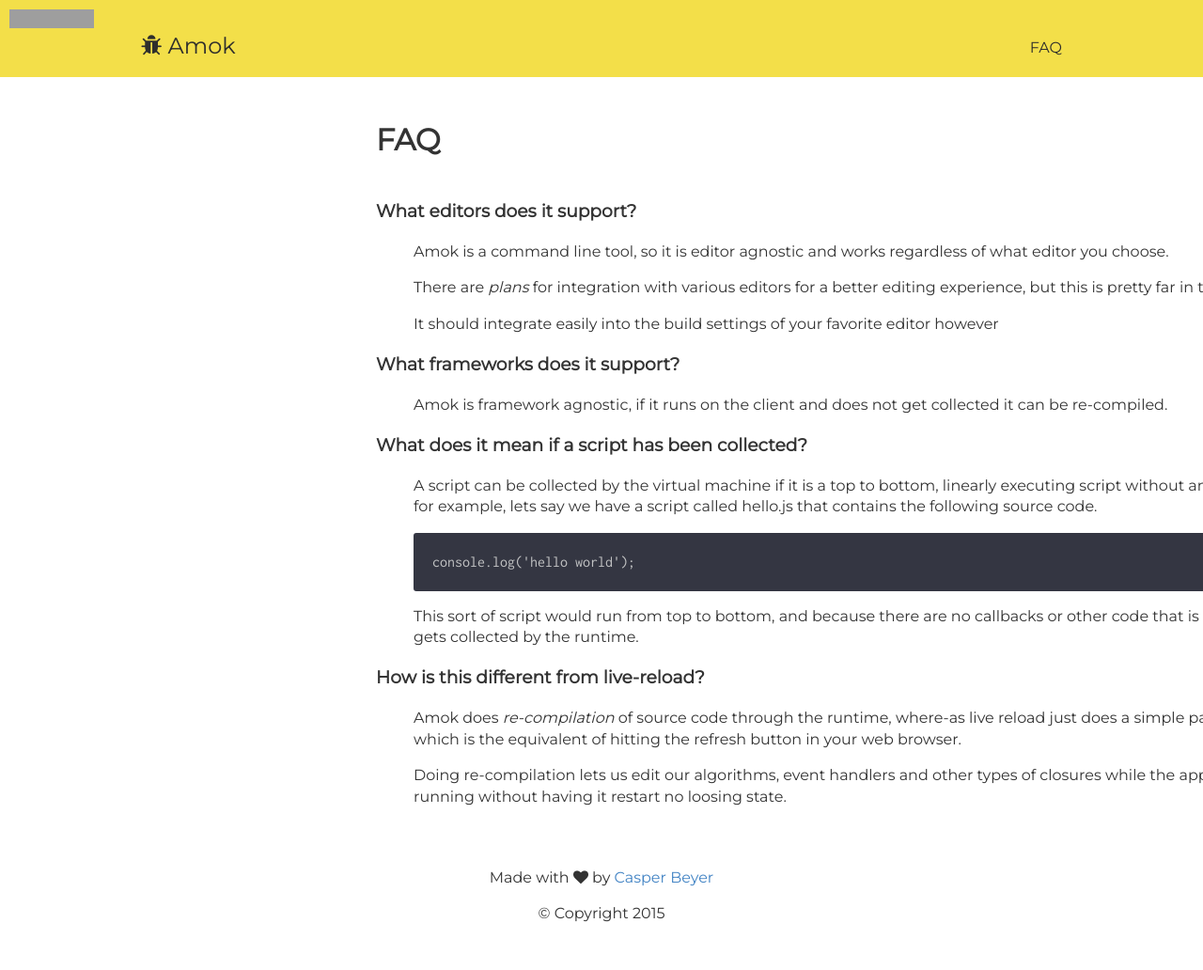
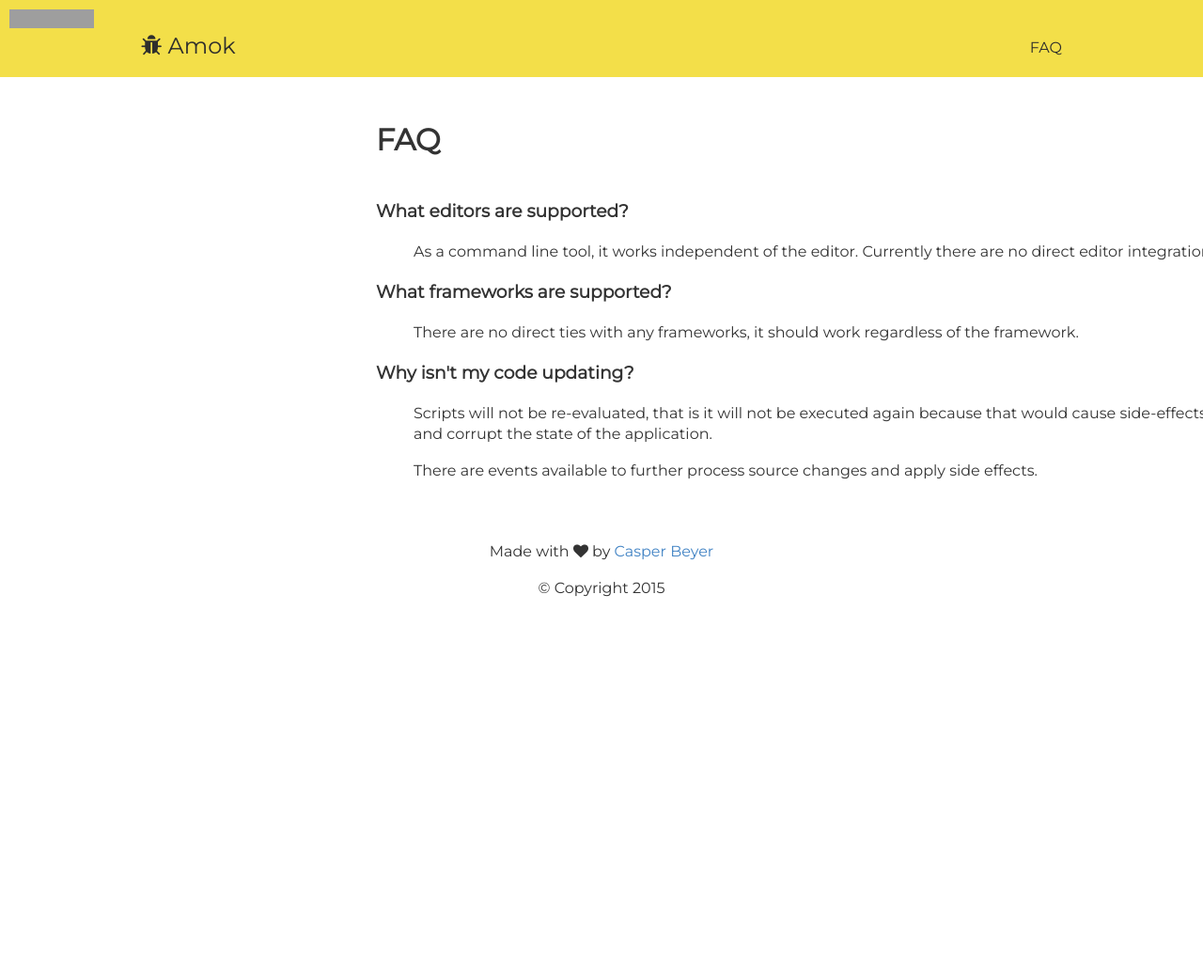
Before and after one commit to stereokai/amok, a Jekyll site: the page built from faq.html, in a window 1280 px wide. Shown: the whole page at 94% size. Built offline with Jekyll 4.4.1, drawn with Linux system fonts in a browser that asks for light colours; nearby versions of some CDN libraries; library files that are not in the unit come from our copies; comment, search, counter and statistics services are not loaded; after the commit the page ends 900 px from its top, so only the background shows below that; grey boxes are pictures that could not be loaded.

Commit message:
Update FAQ

```diff
--- a/faq.html
+++ b/faq.html
@@ -3,62 +3,44 @@ layout: page
 title: FAQ
 permalink: /faq/
 ---
+
 <div class="container">
   <dl clas="faq" id="faq">
     <dt class="faq-question">
-      <h3>What editors does it support?</h3>
+      <h3 id="what-editors-are-supported">What editors are supported?</h3>
     </dt>
 
     <dd class="faq-answer">
       <p>
-        Amok is a command line tool, so it is editor agnostic and
-        works regardless of what editor you choose.
-      </p>
-
-      <p>There are <em>plans</em> for integration with various editors for a better editing experience, but this is pretty far in the future</p>
-
-      <p>It should integrate easily into the build settings of your favorite editor however</p>
-    </dd>
-
-    <dt class="faq-question">
-      <h3>What frameworks does it support?</h3>
-    </dt>
-
-    <dd class="faq-answer">
-      <p>Amok is framework agnostic, if it runs on the client and
-      does not get collected it can be re-compiled.
+        As a command line tool, it works independent of the editor.
+        Currently there are no direct editor integrations.
       </p>
     </dd>
 
     <dt class="faq-question">
-      <h3>What does it mean if a script has been collected?</h3>
+      <h3 id="what-frameworks-are-supported">What frameworks are supported?</h3>
     </dt>
 
     <dd class="faq-answer">
       <p>
-      A script can be collected by the virtual machine if it is a top to bottom,
-      linearly executing script without any callbacks,
-      for example, lets say we have a script called hello.js that contains the following source code.
-      </p>
-
-      <pre class="highlight"><code>console.log('hello world');</code></pre>
-
-      <p>
-      This sort of script would run from top to bottom, and because there are no callbacks or
-      other code that is recurring, it gets collected by the runtime.
+        There are no direct ties with any frameworks, it should work regardless
+        of the framework.
       </p>
     </dd>
 
     <dt class="faq-question">
-      <h3>How is this different from live-reload?</h3>
+      <h3 id="why-isnt-my-code-updating">Why isn't my code updating?</h3>
     </dt>
 
     <dd class="faq-answer">
       <p>
-      Amok does <em>re-compilation</em> of source code through the runtime, where-as live reload just does a simple page *reload* which is the equivalent of hitting the refresh button in your web browser.
+        Scripts will not be re-evaluated, that is it will not be executed again
+        because that would cause side-effects to occur, and corrupt the state of the application.
       </p>
+
       <p>
-        Doing re-compilation lets us edit our algorithms, event handlers and other types of closures while the application is running without having it restart no loosing state.
+        There are events available to further process source changes
+        and apply side effects.
       </p>
     </dd>
   </dl>
```
